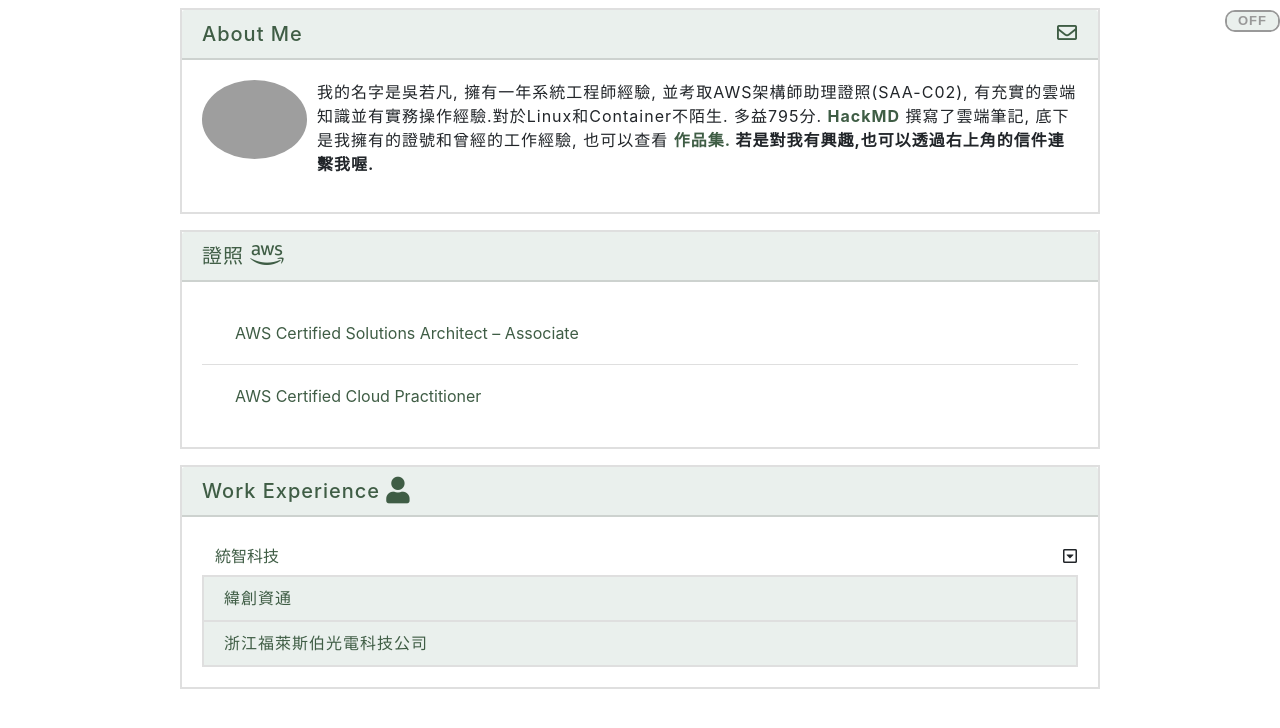
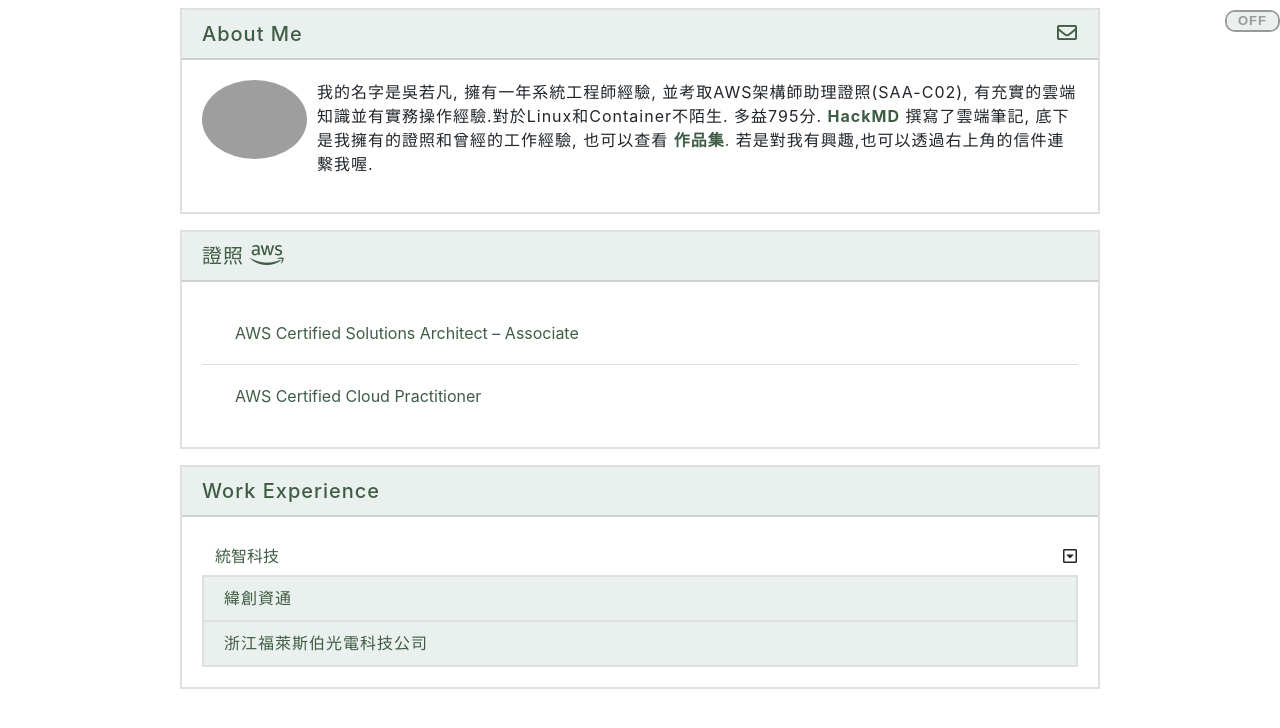
Before and after one commit to fan630/newResume, a website: page index.html in a window 1280 px wide. Drawn offline with nearby package versions, Linux system fonts and the light colour scheme; grey boxes are pictures that could not be loaded; a web font is replaced by a local one.

Commit message:
revise introduce

```diff
--- a/index.html
+++ b/index.html
@@ -76,12 +76,12 @@
                         >
                         <strong>Hexo</strong>
                         </a> -->
-                        撰寫了雲端筆記, 底下是我擁有的證號和曾經的工作經驗, 也可以查看
+                        撰寫了雲端筆記, 底下是我擁有的證照和曾經的工作經驗, 也可以查看
                         <a
                             href="https://fan630.github.io/Collection/index.html"
                             target="_blank"
                         >
-                            <strong>作品集.
+                            <strong>作品集</strong>.
                             </a>
                         若是對我有興趣,也可以透過右上角的信件連繫我喔.
                     </p>
@@ -562,7 +562,7 @@
             <div class="card">
                 <div class="card-header">
                     <h5 class="mb-0">Work Experience
-                        <i class="fas fa-user fa-lg"></i>
+                        <!-- <i class="fas fa-user fa-lg"></i> -->
                     </h5>
                 </div>
                 <div class="card-body">
```
